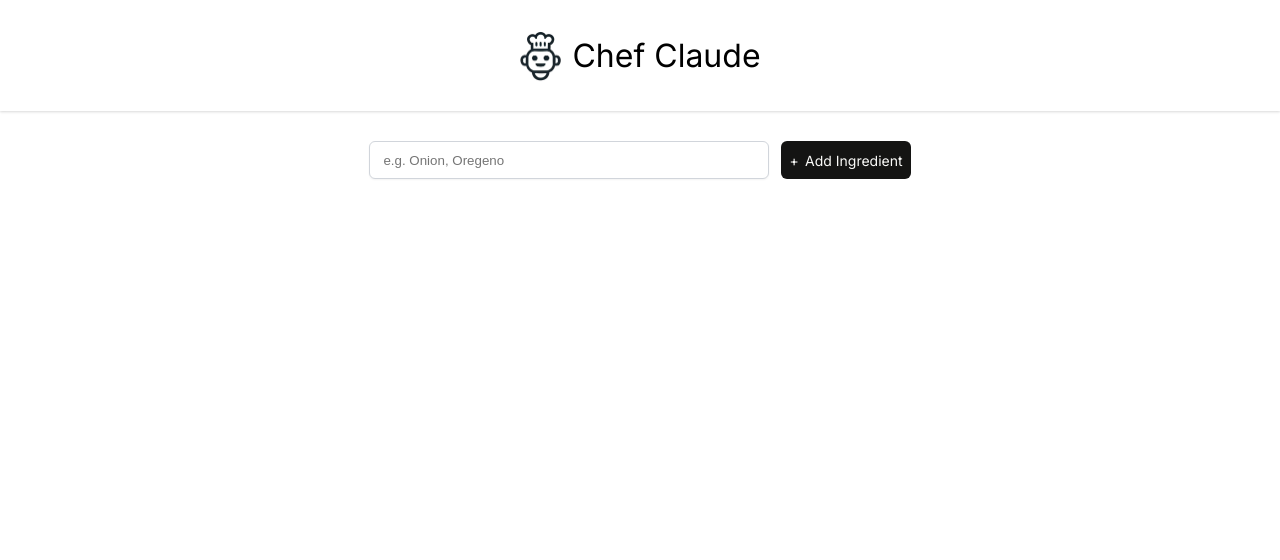
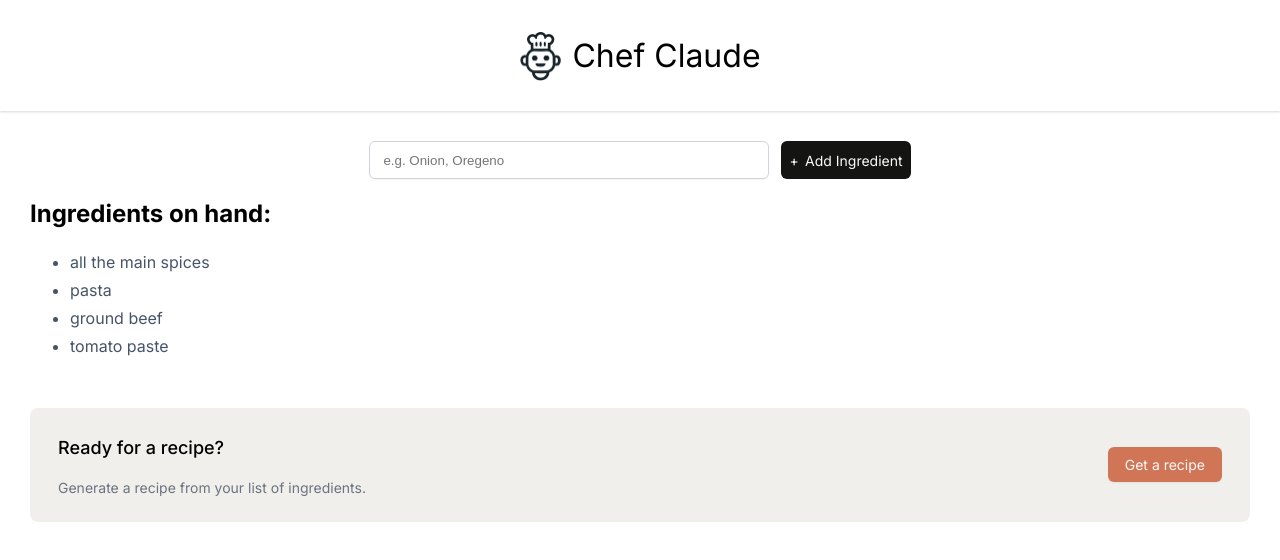
Before and after one commit to jasnmar/scrimba-rbn-claude, a React (Vite) app: page / in a window 1280 px wide. Shown: the top 560 px of the page. Built offline with nearby package versions, Linux system fonts and the light colour scheme.

Commit message:
some env stuff for claude

```diff
--- a/package.json
+++ b/package.json
@@ -10,6 +10,7 @@
     "preview": "vite preview"
   },
   "dependencies": {
+    "dotenv": "^16.4.7",
     "react": "^19.0.0",
     "react-dom": "^19.0.0"
   },
--- a/src/components/IngredientList/IngredientList.jsx
+++ b/src/components/IngredientList/IngredientList.jsx
@@ -2,15 +2,28 @@ import "./IngredientList.css"
 
 
 export default function IngredentList(props) {
+
   const ingredientElements = props.ingredients.map(ingredient => {
     return <li key={ingredient}>{ingredient}</li>
   })
+
   return (
+    <>
     <section>
       <h2>Ingredients on hand:</h2>
       <ul className="ingredients-list" aria-live="polite">
         {ingredientElements}
       </ul>
     </section>
+    {props.ingredients.length > 3 ? (
+      <div className="get-recipe-container">
+        <div>
+          <h3>Ready for a recipe?</h3>
+          <p>Generate a recipe from your list of ingredients.</p>
+        </div>
+        <button onClick={props.getRecipeFunction}>Get a recipe</button>
+      </div>
+    ) : null}
+    </>
   )
 }
--- a/src/components/Main/Main.jsx
+++ b/src/components/Main/Main.jsx
@@ -5,7 +5,7 @@ import IngredentList from "../IngredientList/IngredientList"
 
 
 export default function Main() {
-  const [ingredients, setIngredients] = useState([])
+  const [ingredients, setIngredients] = useState(["all the main spices", "pasta", "ground beef", "tomato paste"])
   const [recipeShown, setRecipeShown] = useState(false)
 
   function getIngrediant(formData) {
@@ -31,16 +31,7 @@ export default function Main() {
         </form>
         {ingredients.length > 0 ? (
           <section>
-            <IngredentList ingredients={ingredients} />
-            {ingredients.length > 3 ? (
-              <div className="get-recipe-container">
-                <div>
-                  <h3>Ready for a recipe?</h3>
-                  <p>Generate a recipe from your list of ingredients.</p>
-                </div>
-                <button onClick={getRecipe}>Get a recipe</button>
-              </div>
-            ) : null}
+            <IngredentList getRecipeFunction={getRecipe} ingredients={ingredients} />
           </section>
         ) : null}
         {recipeShown ?
```
Also changed, not shown: 2 other files (tests, documents, lock files or other folders).
